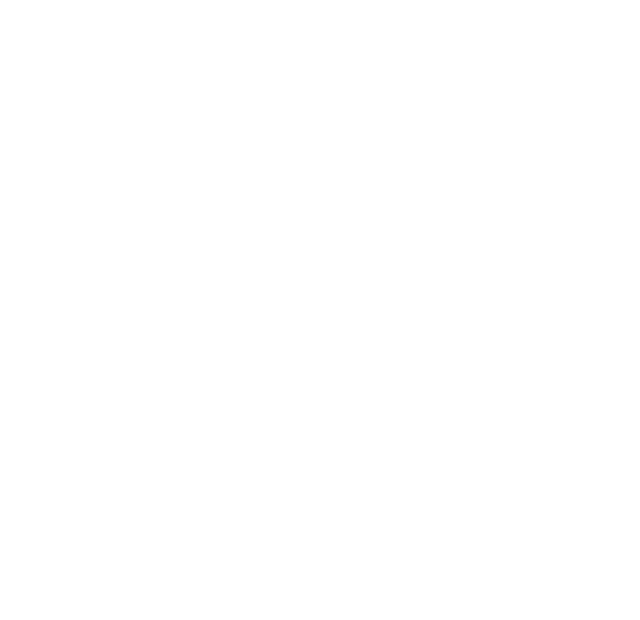
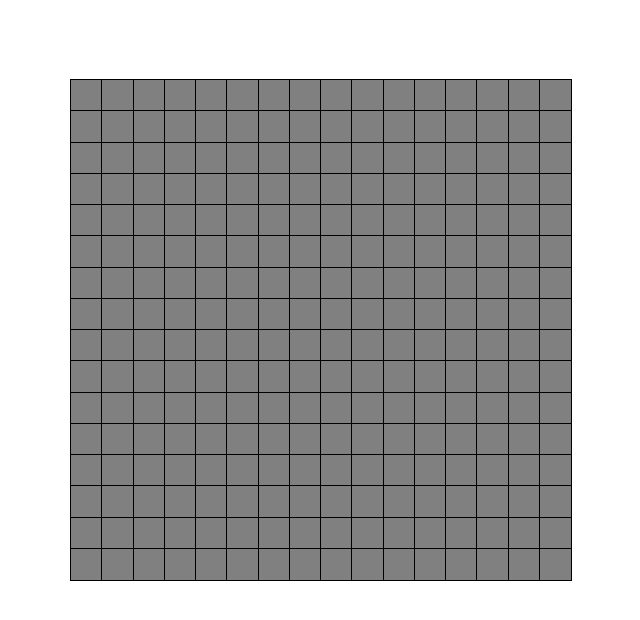
Before and after one commit to tep-vila/etch-a-sketch, a plain HTML site: page index.html in a window 1280 px wide. Shown: the whole page, without its empty margins (319-959 px from the left). Drawn offline with Linux system fonts and the light colour scheme.

Commit message:
added gridFill function

```diff
--- a/index.html
+++ b/index.html
@@ -5,6 +5,9 @@
     <meta name="viewport" content="width=device-width, initial-scale=1.0" />
     <title>Etch-A-Sketch</title>
     <link rel="stylesheet" href="styles.css" />
+    <script src="main.js" defer></script>
   </head>
-  <body></body>
+  <body>
+    <div class="main-container"></div>
+  </body>
 </html>
--- /dev/null
+++ b/main.js
@@ -0,0 +1,14 @@
+const canvas = document.querySelector(".main-container");
+
+/* FILL UPON LOADING*/
+fillGrid(16);
+
+function fillGrid(sideLength) {
+  for (let length = 0; length < sideLength; length++) {
+    for (let width = 0; width < sideLength; width++) {
+      const pixels = document.createElement("div");
+      pixels.className = "pixels";
+      canvas.append(pixels);
+    }
+  }
+}
--- a/styles.css
+++ b/styles.css
@@ -2,3 +2,20 @@ body {
   margin: 0;
   padding: 0;
 }
+
+.main-container {
+  width: 500px;
+  height: 500px;
+  background-color: gray;
+  margin: 10vh auto 0 auto;
+  padding: 0;
+
+  display: flex;
+  flex-wrap: wrap;
+}
+
+.pixels {
+  background-color: inherit;
+  outline: 1px solid black;
+  flex: 1 0 calc(100% / 16);
+}
```
